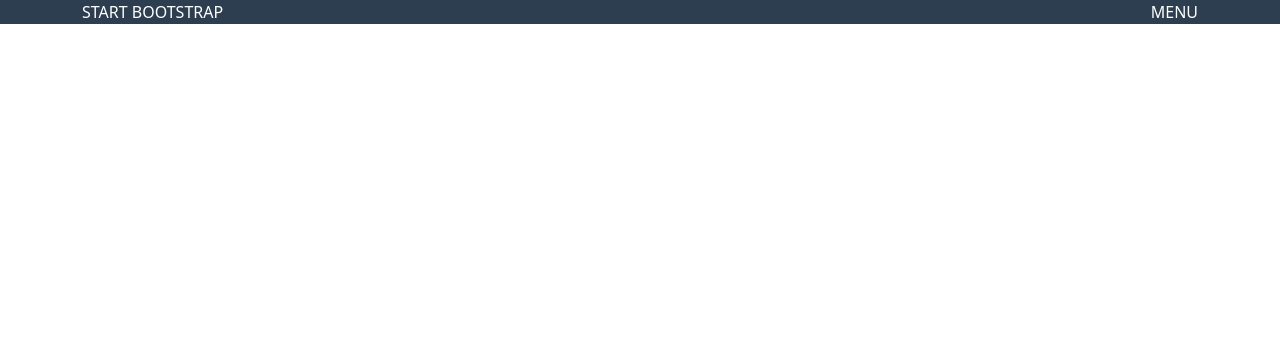
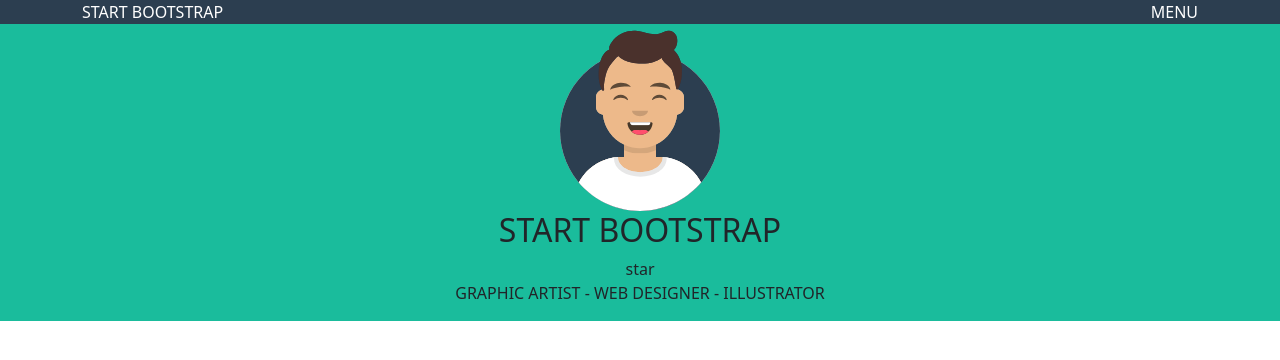
Before and after one commit to emanuelevolpes/html-css-bootstrap-freelancer, a plain HTML site: page index.html in a window 1280 px wide. Drawn offline with nearby package versions, Linux system fonts and the light colour scheme.

Commit message:
section start bootstrap

```diff
--- a/css/style.css
+++ b/css/style.css
@@ -7,3 +7,16 @@
 header .container .row {
     color: white;
 }
+
+#start-bootstrap {
+    background-color: var(--ms-secondary-background);
+}
+
+#start-bootstrap .container-sm .row .col:first-child {
+    height: 12.5rem;
+    width: 12.5rem;
+}
+
+#start-bootstrap .container-sm .row .col:first-child > img {
+    width: 100%;
+}
--- a/index.html
+++ b/index.html
@@ -13,15 +13,37 @@
     <!-- /my style -->
 </head>
 <body>
+    <!-- header -->
     <header>
         <div class="container">
             <div class="row justify-content-betwen">
-                <div class="col-10">START BOOTSTRAP</div>
+                <div class="col">START BOOTSTRAP</div>
                 <div class="col text-end">MENU</div>
             </div>
         </div>
     </header>
-    <main></main>
+    <!-- /header -->
+    <!-- main -->
+    <main>
+        <!-- start bootstrap -->
+        <section id="start-bootstrap">
+            <div class="container-sm">
+                <div class="row flex-column align-items-center">
+                    <div class="col">
+                        <img src="img/avatar.svg" alt="avatar">
+                    </div>
+                    <div class="col text-center">
+                        <h2>START BOOTSTRAP</h2>
+                        <div>star</div>
+                        <p>GRAPHIC ARTIST - WEB DESIGNER - ILLUSTRATOR</p>
+                    </div>
+                    <div class="col"></div>
+                </div>
+            </div>
+        </section>
+        <!-- /start bootstrap -->
+    </main>
+    <!-- /main -->
     <footer></footer>
 </body>
 </html>
```
Also changed, not shown: img/avatar.svg (added).
